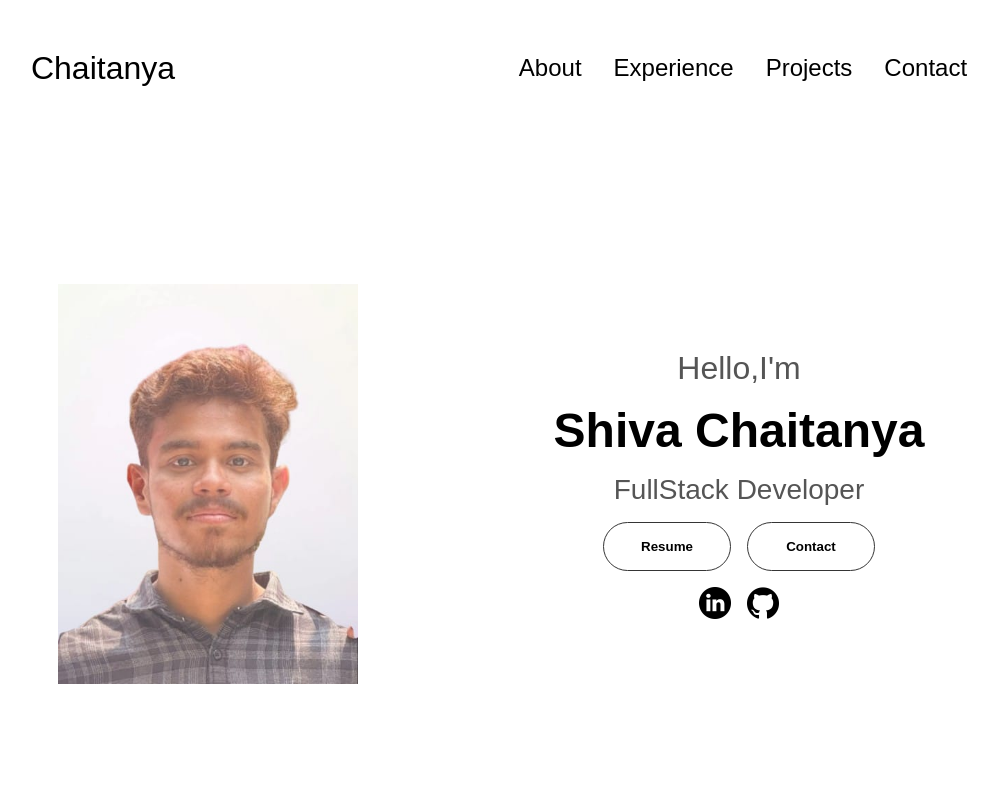
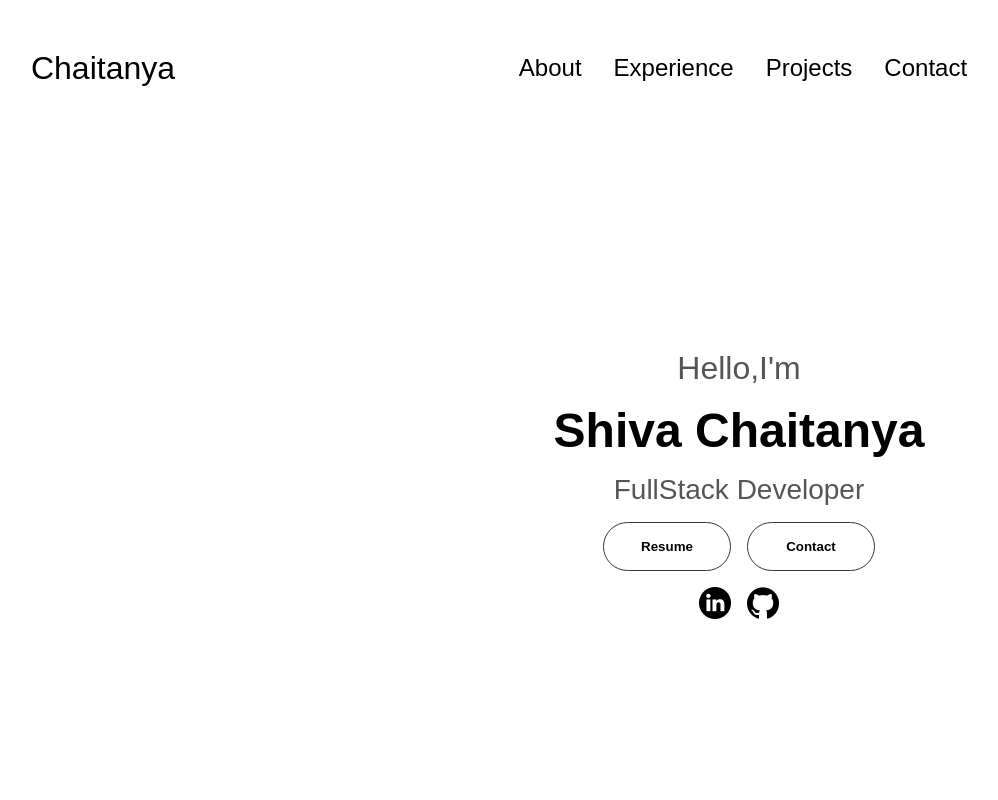
Before and after one commit to Chaitan-ya/Portfolio, a plain HTML site: page index.html in a window 1280 px wide. Shown: the top 800 px of the page, without its empty margins (141-1139 px from the left). Drawn offline with Linux system fonts and the light colour scheme.

Commit message:
Update index.html

```diff
--- a/index.html
+++ b/index.html
@@ -39,7 +39,7 @@
     </nav>
  <section id="profile">
     <div class="section_pic-container">
-        <img src="./assets/Chaitanya_.jpg" class="img"  alt="Chaitanya Profile pic">
+<!--         <img src="./assets/Chaitanya_.jpg" class="img"  alt="Chaitanya Profile pic"> -->
     </div>
     <div class="section_text">
         <p class="section_text_p1">Hello,I'm</p>
```
